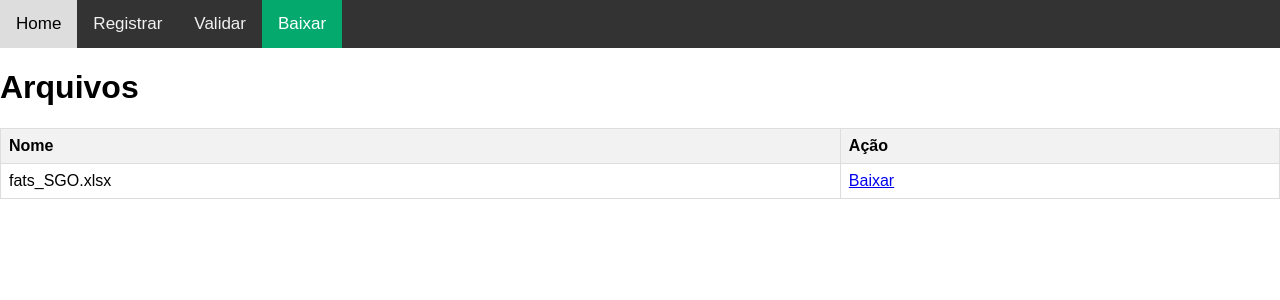
After one commit to Gabrielmd3/trabalho_FLask_Sha256, a Flask app: page /arquivos in a window 1280 px wide. The commit adds this page. Shown: the top 300 px of the page. Run offline with Flask 3, Linux system fonts and the light colour scheme; data comes from the database, SQL or seed files in the repository; both versions use the stored data as it was after the commit; parts of the project's set-up code (start-up, migrations or seed data) failed here and were passed over.

Commit message:
download arquivos

```diff
--- a/app.py
+++ b/app.py
@@ -1,4 +1,4 @@
-from flask import Flask, render_template, request, url_for, redirect
+from flask import Flask, render_template, request, url_for, redirect, send_file
 from flask_wtf import FlaskForm
 from wtforms import FileField, SubmitField
 from werkzeug.utils import secure_filename
@@ -6,6 +6,7 @@ from wtforms.validators import InputRequired
 import bancoDeDados
 import os
 from calc_hash import calcular_hash_arquivo, limpar_diretorio_verificacao
+
 
 app = Flask(__name__)
 app.config['SECRET_KEY'] = 'v6Fre$zu7ZJHfcMn356#8c'
@@ -40,7 +41,7 @@ def registro():
         # A instância do método para a transformação do arquivo em Hash deve ser colocado aqui!
         hash = calcular_hash_arquivo(filepath) # arquivo já transformado em hash
 
-        bancoDeDados.adicionar_valores(hash) #método que adiciona o hash ao banco de dados
+        bancoDeDados.adicionar_valores(hash, file.filename) #método que adiciona o hash ao banco de dados
         return render_template('registrado.html')
     return render_template('registro.html', form=form)
 
@@ -55,13 +56,23 @@ def validacao():
         # A instância do método para a transformação do arquivo em Hash deve ser colocado aqui!
         hash = calcular_hash_arquivo(filepath) # arquivo já transformado em hash
 
-        resultado_banco =  bancoDeDados.selecionar_hash_do_banco(hash) #método para verificar se o hash existe ou não no banco, caso não exista retorna um None
-        resultado = "Válido" if resultado_banco != None else "Inválido" #verifica se o valor retornado do banco é válido ou não
+        resultadoDoBanco =  bancoDeDados.selecionar_hash_do_banco(hash) #método para verificar se o hash existe ou não no banco, caso não exista retorna um None
+        resultado = "Válido" if resultadoDoBanco != None else "Inválido" #verifica se o valor retornado do banco é válido ou não
 
         limpar_diretorio_verificacao()
 
         return render_template('resultado.html', resultado=resultado)
     return render_template('validacao.html', form=form)
 
+@app.route('/arquivos')
+def arquivos():
+    arquivos = bancoDeDados.selecionar_todos_os_arquivos() # Recebe um dicionário contendo todos os arquivos registrados no banco de dados
+    return render_template('arquivos.html', arquivos=arquivos)
+
+@app.route('/baixar_arquivo/<arquivo>')
+def baixar_arquivo(arquivo):
+    diretorio = 'uploads' #pasta na qual estão os arquivos a serem baixados
+    return send_file(os.path.join(diretorio, arquivo), as_attachment=True) # envia para o usuario o arquivo selecionado
+
 if __name__ == '__main__':
-    app.run()
+    app.run(debug=True)
--- a/bancoDeDados.py
+++ b/bancoDeDados.py
@@ -1,5 +1,5 @@
 import sqlite3
-
+import pandas as pd
 #Cria banco de dados caso ele não exista
 def criar_banco_de_dados():
     # Conectar ao banco de dados ou criar se não existir
@@ -11,7 +11,7 @@ def criar_banco_de_dados():
     # Criar a tabela arquivos
     cursor.execute('''CREATE TABLE IF NOT EXISTS arquivos
                     (id INTEGER PRIMARY KEY AUTOINCREMENT,
-                    hash TEXT NOT NULL)''')
+                    hash TEXT NOT NULL, arquivo TEXT NOT NULL)''')
 
     # Salvar as alterações e fechar a conexão com o banco de dados
     conexao.commit()
@@ -19,12 +19,12 @@ def criar_banco_de_dados():
 
     print("Banco de dados criado com sucesso.")
 
-#adicioan o hash no banco
-def adicionar_valores(hash):
+#adiciona o hash e o nome do arquivo ao banco
+def adicionar_valores(hash, nome_arquivo):
     conexao = sqlite3.connect('bd/trabalhoFlaskSha256.db')
     cursor = conexao.cursor()
 
-    cursor.execute("INSERT INTO arquivos (hash) VALUES (?)", (hash,))
+    cursor.execute("INSERT INTO arquivos (hash, arquivo) VALUES (?, ?)", (hash, nome_arquivo))
 
     # Salvar as alterações e fechar a conexão com o banco de dados
     conexao.commit()
@@ -40,4 +40,10 @@ def selecionar_hash_do_banco(hash):
     conexao.close()
     return arquivo
 
-#criar_banco_de_dados()
+def selecionar_todos_os_arquivos():
+    conexao = sqlite3.connect('bd/trabalhoFlaskSha256.db')
+    cursor = conexao.cursor()
+    arquivos = f"SELECT * FROM arquivos"
+    arquivos = pd.read_sql_query(arquivos, conexao)
+    conexao.close()
+    return arquivos.to_dict(orient='records')
--- /dev/null
+++ b/templates/arquivos.html
@@ -0,0 +1,77 @@
+<!DOCTYPE html>
+<html>
+  <head>
+    <meta name="viewport" content="width=device-width, initial-scale=1">
+    <title>Home</title>
+    <style>
+    body {
+      margin: 0;
+      font-family: Arial, Helvetica, sans-serif;
+    }
+
+    .topnav {
+      overflow: hidden;
+      background-color: #333;
+    }
+
+    .topnav a {
+      float: left;
+      color: #f2f2f2;
+      text-align: center;
+      padding: 14px 16px;
+      text-decoration: none;
+      font-size: 17px;
+    }
+
+    .topnav a:hover {
+      background-color: #ddd;
+      color: black;
+    }
+
+    .topnav a.active {
+      background-color: #04AA6D;
+      color: white;
+    }
+
+    table {
+            border-collapse: collapse;
+            width: 100%;
+        }
+        th, td {
+            border: 1px solid #dddddd;
+            text-align: left;
+            padding: 8px;
+        }
+        th {
+            background-color: #f2f2f2;
+        }
+    </style>
+  </head>
+
+  <body>
+    <div class="topnav">
+      <a href="/">Home</a>
+      <a href="registro">Registrar</a>
+      <a href="validacao">Validar</a>
+      <a class="active" href="arquivos">Baixar</a>
+    </div>
+
+    <h1>Arquivos</h1>
+    <table>
+      <thead>
+          <tr>
+              <th>Nome</th>
+              <th>Ação</th>
+          </tr>
+      </thead>
+      <tbody>
+          {% for arquivo in arquivos %}
+          <tr>
+              <td>{{ arquivo['arquivo'] }}</td>
+              <td><a href="{{ url_for('baixar_arquivo', arquivo=arquivo['arquivo']) }}" download="file">Baixar</a></td>
+          </tr>
+          {% endfor %}
+      </tbody>
+  </table>
+  </body>
+</html>
--- a/templates/index.html
+++ b/templates/index.html
@@ -40,6 +40,7 @@
       <a class="active" href="/">Home</a>
       <a href="registro">Registrar</a>
       <a href="validacao">Validar</a>
+      <a href="arquivos">Baixar</a>
     </div>
 
     <div style="padding-left:16px">
@@ -48,6 +49,7 @@
       <p>Através da barra de navegação, utilize:</p>
       <li>Registrar - Para fazer upload de um arquivo (DOC, PDF, JPG), e registra-lo no servidor.</li>
       <li>Validar - Para fazer upload de um arquivo (DOC, PDF, JPG), e verificar se este já foi, ou não, registrado no servidor.</li>
+      <li>Baixar - Para fazer download de um arquivo (DOC, PDF, JPG) registrado no servidor.</li>
     </div>
   </body>
 </html>
--- a/templates/registrado.html
+++ b/templates/registrado.html
@@ -40,6 +40,7 @@
       <a href="/">Home</a>
       <a class="active" href="registro">Registrar</a>
       <a href="validacao">Validar</a>
+      <a href="arquivos">Baixar</a>
     </div>
 
     <h1>O Arquivo foi registrado com sucesso!</h1>
--- a/templates/registro.html
+++ b/templates/registro.html
@@ -40,6 +40,7 @@
       <a href="/">Home</a>
       <a class="active" href="registro">Registrar</a>
       <a href="validacao">Validar</a>
+      <a href="arquivos">Baixar</a>
     </div>
 
     <h1>Registro</h1>
--- a/templates/resultado.html
+++ b/templates/resultado.html
@@ -40,6 +40,7 @@
       <a href="/">Home</a>
       <a href="registro">Registrar</a>
       <a class="active" href="validacao">Validar</a>
+      <a href="arquivos">Baixar</a>
     </div>
 
     <h1>O Arquivo enviado é: {{resultado}}</h1>
--- a/templates/validacao.html
+++ b/templates/validacao.html
@@ -40,6 +40,7 @@
       <a href="/">Home</a>
       <a href="registro">Registrar</a>
       <a class="active" href="validacao">Validar</a>
+      <a href="arquivos">Baixar</a>
     </div>
 
     <h1>Validação</h1>
```
Also changed, not shown: bd/trabalhoFlaskSha256.db, 2 other files.
